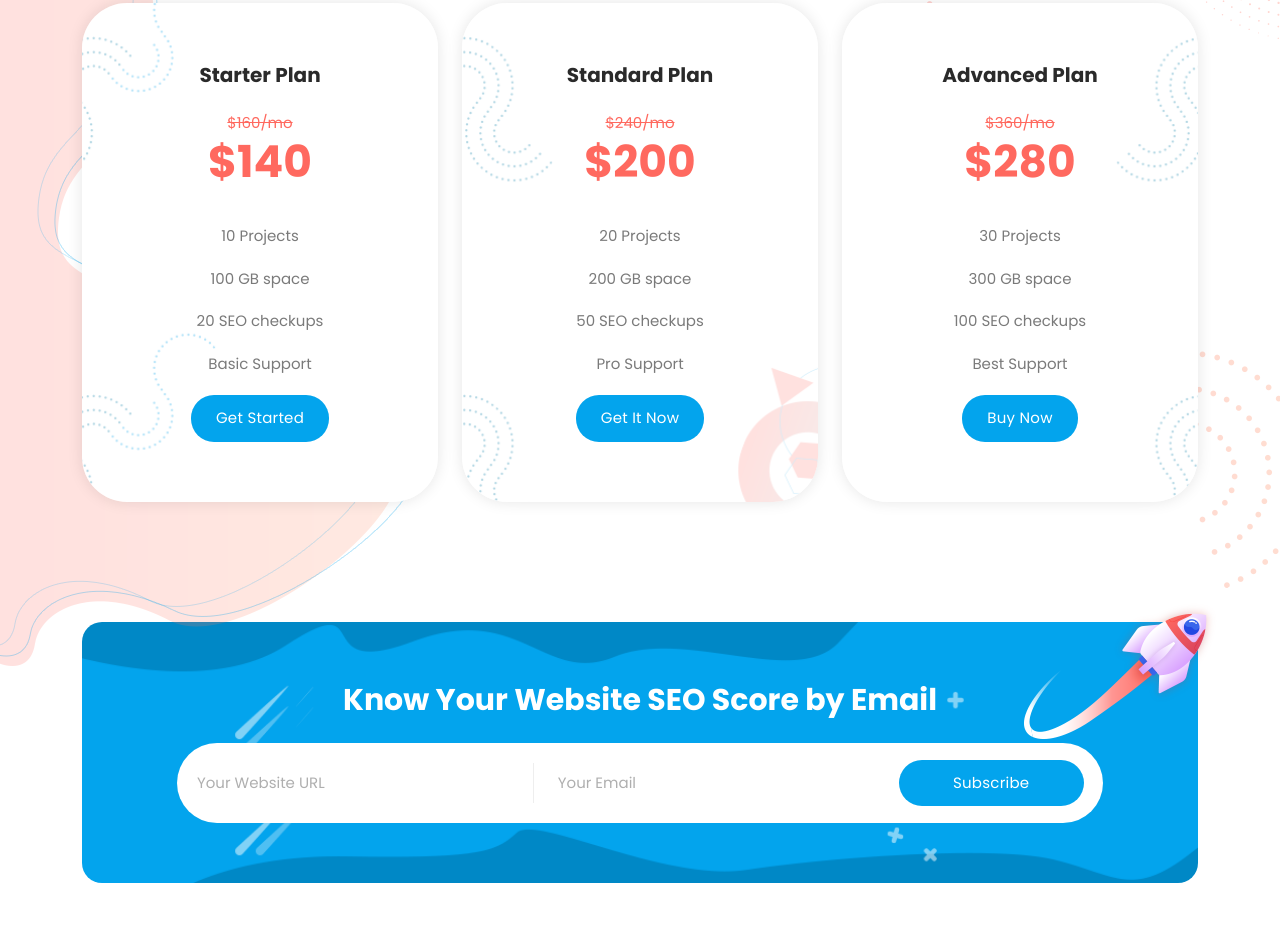
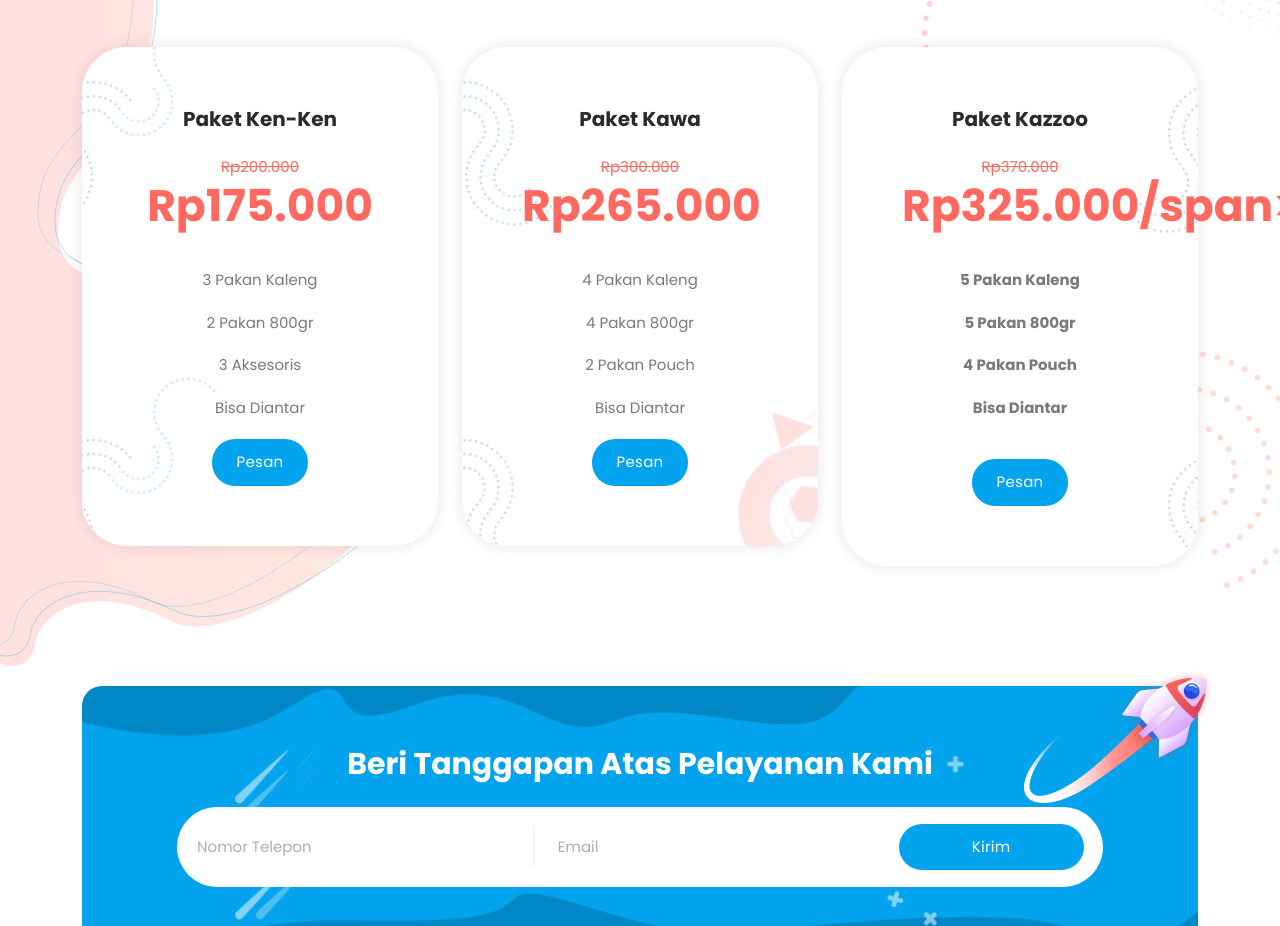
Before and after one commit to kiranaaqueen-del/tugas-website, a plain HTML site: page index.html in a window 1280 px wide. Shown: the part 3465-4391 px from the top of the page. Drawn offline with Linux system fonts and the light colour scheme.

Commit message:
Update index.html

```diff
--- a/index.html
+++ b/index.html
@@ -441,57 +441,57 @@ https://templatemo.com/tm-565-onix-digital
       <div class="row">
         <div class="col-lg-6 offset-lg-3">
           <div class="section-heading">
-            <h2>Select a suitable <em>plan</em> for your next <span>projects</span></h2>
-            <span>Our Plans</span>
+            <h2>Pilih Paket Pelayanan Agar Lebih Memudahkan Pelanggan></h2>
+            <span>Paket Kami</span>
           </div>
         </div>
       </div>
       <div class="row">
         <div class="col-lg-4">
           <div class="item first-item">
-            <h4>Starter Plan</h4>
-            <em>$160/mo</em>
-            <span>$140</span>
+            <h4>Paket Ken-Ken</h4>
+            <em>Rp200.000</em>
+            <span>Rp175.000</span>
             <ul>
-              <li>10 Projects</li>
-              <li>100 GB space</li>
-              <li>20 SEO checkups</li>
-              <li>Basic Support</li>
+              <li>3 Pakan Kaleng</li>
+              <li>2 Pakan 800gr</li>
+              <li>3 Aksesoris</li>
+              <li>Bisa Diantar</li>
             </ul>
             <div class="main-blue-button-hover">
-              <a href="#">Get Started</a>
+              <a href="#">Pesan</a>
             </div>
           </div>
         </div>
         <div class="col-lg-4">
           <div class="item second-item">
-            <h4>Standard Plan</h4>
-            <em>$240/mo</em>
-            <span>$200</span>
+            <h4>Paket Kawa</h4>
+            <em>Rp300.000</em>
+            <span>Rp265.000</span>
             <ul>
-              <li>20 Projects</li>
-              <li>200 GB space</li>
-              <li>50 SEO checkups</li>
-              <li>Pro Support</li>
+              <li>4 Pakan Kaleng</li>
+              <li>4 Pakan 800gr</li></li>
+              <li>2 Pakan Pouch</li>
+              <li>Bisa Diantar</li>
             </ul>
             <div class="main-blue-button-hover">
-              <a href="#">Get it Now</a>
+              <a href="#">Pesan</a>
             </div>
           </div>
         </div>
         <div class="col-lg-4">
           <div class="item third-item">
-            <h4>Advanced Plan</h4>
-            <em>$360/mo</em>
-            <span>$280</span>
+            <h4>Paket Kazzoo</h4>
+            <em>Rp370.000</em>
+            <span>Rp325.000/span>
             <ul>
-              <li>30 Projects</li>
-              <li>300 GB space</li>
-              <li>100 SEO checkups</li>
-              <li>Best Support</li>
+              <li>5 Pakan Kaleng</li>
+              <li>5 Pakan 800gr</li>
+              <li>4 Pakan Pouch</li>
+              <li>Bisa Diantar</li>
             </ul>
             <div class="main-blue-button-hover">
-              <a href="#">Buy Now</a>
+              <a href="#">Pesan</a>
             </div>
           </div>
         </div>
@@ -506,11 +506,11 @@ https://templatemo.com/tm-565-onix-digital
           <div class="inner-content">
             <div class="row">
               <div class="col-lg-10 offset-lg-1">
-                <h2>Know Your Website SEO Score by Email</h2>
+                <h2>Beri Tanggapan Atas Pelayanan Kami</h2>
                 <form id="subscribe" action="" method="get">
-                  <input type="text" name="website" id="website" placeholder="Your Website URL" required="">
-                  <input type="text" name="email" id="email" pattern="[^ @]*@[^ @]*" placeholder="Your Email" required="">
-                  <button type="submit" id="form-submit" class="main-button ">Subscribe</button>
+                  <input type="text" name="website" id="website" placeholder="Nomor Telepon" required="">
+                  <input type="text" name="email" id="email" pattern="[^ @]*@[^ @]*" placeholder="Email" required="">
+                  <button type="submit" id="form-submit" class="main-button ">Kirim</button>
                 </form>
               </div>
             </div>
```
